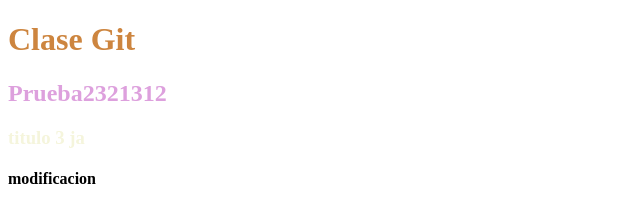
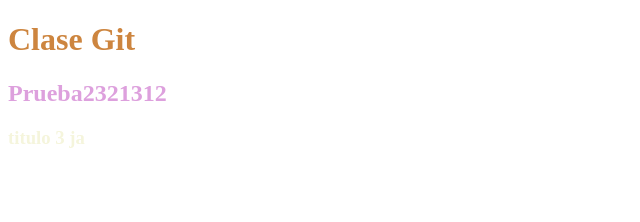
Before and after one commit to Cristiaanrueda/nucba1st, a plain HTML site: page index.html in a window 1280 px wide. Shown: the whole page, without its empty margins (0-640 px from the left). Drawn offline with Linux system fonts and the light colour scheme.

Commit message:
cambio en otra rama

```diff
--- a/index.html
+++ b/index.html
@@ -12,7 +12,7 @@
     <h1>Clase Git</h1>
     <h2>Prueba2321312</h2>
     <h3>titulo 3 ja</h3>
-    <h4>modificacion</h4>
+
 
 
     <form>
```
